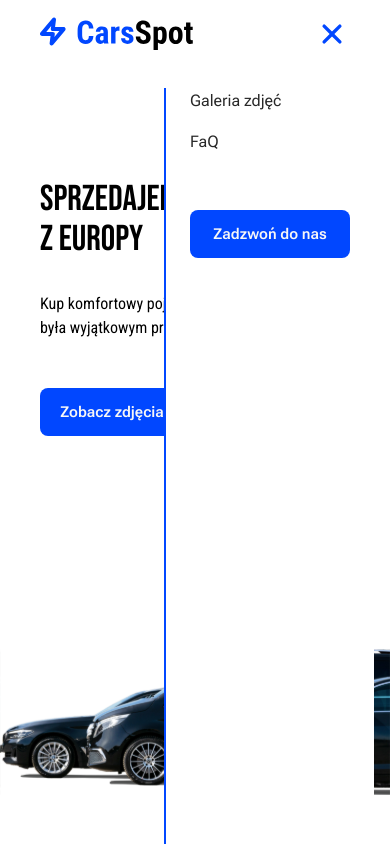
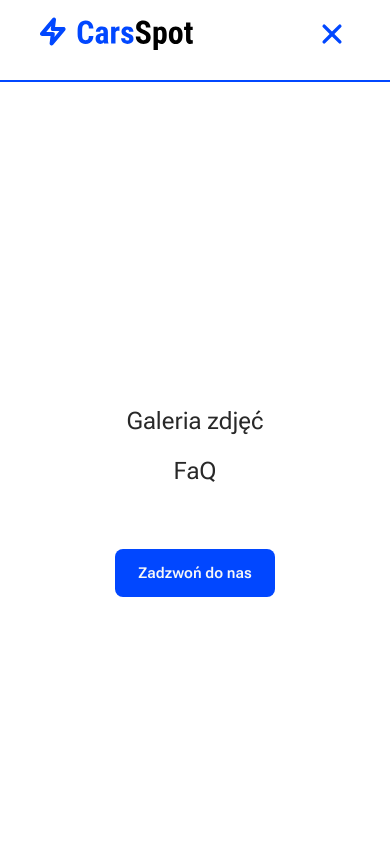
Before and after one commit to Slowikxx/cars_spot_recruitment, a React (Vite) app: page / in a window 390 px wide. Both pictures are taken after a click on the icon 335 px from the left and 33 px from the top of the page. Shown: the top 844 px of the page. Built offline with nearby package versions, Linux system fonts and the light colour scheme.

Commit message:
- changed mobile menu appearance

```diff
--- a/src/App.tsx
+++ b/src/App.tsx
@@ -8,8 +8,8 @@ import {
 
 const App = () => {
 	return (
-		<div className="overflow-x-hidden">
-			<main className="sm:px-24 px-6 h-full w-full">
+		<>
+			<main className="sm:px-24 px-6 h-full w-screen">
 				<Navigation />
 				<HeroSection />
 				<Gallery />
@@ -17,7 +17,7 @@ const App = () => {
 
 			<Information />
 			<Footer />
-		</div>
+		</>
 	);
 };
 
--- a/src/components/Footer.tsx
+++ b/src/components/Footer.tsx
@@ -6,7 +6,7 @@ const Footer = () => {
 			variants={footerAnim}
 			initial="hidden"
 			whileInView="show"
-			className="bg-gray-200 flex flex-row justify-between w-full h-16 items-center sm:px-24 px-6 border-t border-white overflow-x-hidden"
+			className="bg-gray-200 flex flex-row justify-between h-16 items-center sm:px-24 px-6 border-t border-white overflow-x-hidden"
 		>
 			<a
 				href="#"
--- a/src/components/Gallery.tsx
+++ b/src/components/Gallery.tsx
@@ -28,12 +28,12 @@ const Gallery = () => {
 	}, [carFilter]);
 
 	return (
-		<div id="gallery" className="overflow-x-hiddden">
-			<div>
+		<div id="gallery" className="overflow-x-hidden">
 			<motion.div
 				variants={slideIn('top', 'spring', 0.15)}
 				initial="hidden"
 				whileInView="show"
+				className="flex flex-col gap-0 w-96"
 			>
 				<p className="text-dark-blue font-normal font-robotoCondensed text-[21.5px] leading-[32.25px]">
 					Prezentacja firmy
@@ -62,29 +62,31 @@ const Gallery = () => {
 					</p>
 				))}
 			</motion.div>
-				<div className="mt-20 mb-12">
+			<div className="mt-20 mb-12 w-full overflow-x-hidden">
 				<div
 					className="flex flex-row gap-16 transition-transform duration-300"
-						style={{ transform: `translateX(${imageOffset}px)` }}
+					style={{ transform: `translateX(${Math.min(imageOffset, 0)}px)` }}
 				>
 					{carImages.map((car, i) => (
 						<motion.img
+							viewport={{ once: true }}
 							variants={
 								window.innerWidth < 768
 									? {}
 									: slideIn('left', 'spring', 0.2 * i)
 							}
-								initial="hidden"
-								whileInView="show"
+							initial={window.innerWidth < 768 ? '' : 'hidden'}
+							whileInView={window.innerWidth < 768 ? '' : 'show'}
 							key={i}
 							src={car.src}
 							alt={car.alt}
-								className="w-[600px] h-[446px] flex-shrink-0"
+							className="w-full max-w-[600px] h-[446px] flex-shrink-0"
 						/>
 					))}
 				</div>
 			</div>
-				<div className="w-full flex flex-row mb-20 gap-3 justify-center items-center">
+
+			<div className="flex flex-row mb-20 gap-3 justify-center items-center">
 				{[1, 2, 3, 4, 5].map((_, i) => (
 					<div
 						key={i}
@@ -98,7 +100,6 @@ const Gallery = () => {
 				))}
 			</div>
 		</div>
-		</div>
 	);
 };
 
--- a/src/components/Information.tsx
+++ b/src/components/Information.tsx
@@ -8,7 +8,7 @@ const InformationPiece = ({ direction }: { direction: string }) => {
 			variants={slideIn(direction, 'spring', 0.3)}
 			initial="hidden"
 			whileInView="show"
-			className="flex flex-col md:max-w-[580px] max-w-[500px] overflow-x-hidden"
+			className="flex flex-col md:max-w-[580px] max-w-[500px]"
 		>
 			<h1 className="font-bebasNeue font-normal text-2xl text-white mb-4">
 				Id nostrud enim esse consectetur in eu mollit fugiat aute. Velit nulla
@@ -37,7 +37,7 @@ const Information = () => {
 	return (
 		<div
 			id="faq"
-			className="flex w-full bg-gray-200 justify-between md:flex-row flex-col items-center md:px-24 px-6 md:py-[88px] py-16 gap-10"
+			className="flex bg-gray-200 justify-between md:flex-row flex-col items-center md:px-24 px-6 md:py-[88px] py-16 gap-10 overflow-x-hidden"
 		>
 			<InformationPiece direction="left" />
 			<InformationPiece direction="right" />
--- a/src/components/Navigation.tsx
+++ b/src/components/Navigation.tsx
@@ -1,20 +1,30 @@
 import CustomButton from './CustomButton';
-import { useState } from 'react';
+import { useState, useEffect } from 'react';
 import { RxHamburgerMenu } from 'react-icons/rx';
 import { IoClose } from 'react-icons/io5';
 import { textLogo } from '../assets';
 import { motion } from 'framer-motion';
-import { navAnim } from '../utils/animation';
+import { navAnim, slideIn } from '../utils/animation';
 
 const Navigation = () => {
 	const [menuOpened, setMenuOpened] = useState<boolean>(false);
+
+	useEffect(() => {
+		if (menuOpened) {
+			document.body.classList.add('overflow-hidden');
+		} else {
+			document.body.classList.remove('overflow-hidden');
+		}
+
+		return () => document.body.classList.remove('overflow-hidden');
+	}, [menuOpened]);
 
 	return (
 		<motion.nav
 			variants={navAnim}
 			initial="hidden"
 			whileInView="show"
-			className="max-w-full px-4 flex justify-between items-center py-4 bg-transparent overflow-x-hidden"
+			className="max-w-screen px-4 flex justify-between items-center py-4 bg-transparent overflow-x-hidden"
 		>
 			<div className="flex flex-row items-center gap-2 cursor-pointer">
 				<img src={textLogo} alt="carsspot_logo" />
@@ -64,8 +74,13 @@ const Navigation = () => {
 			</div>
 
 			{menuOpened && (
-				<div className="sm:hidden flex absolute top-20 right-0 mx-4 my-2 min-w-28 border-l-2 border-dark-blue max-h-full px-6 flex-col z-10 bg-white h-full">
-					<ul className="list-none flex flex-col flex-1 gap-4">
+				<motion.div
+					variants={slideIn('top', 'spring', -0.3)}
+					initial="hidden"
+					whileInView="show"
+					className="sm:hidden flex absolute top-20 right-0 w-full border-t-2 py-4 border-dark-blue px-6 flex-col z-10 bg-white h-full"
+				>
+					<ul className="list-none flex flex-col flex-1 gap-6 justify-center items-center">
 						<li>
 							<a
 								href="#gallery"
@@ -77,7 +92,7 @@ const Navigation = () => {
 										behavior: 'smooth',
 									});
 								}}
-								className="font-robotoFlex font-normal leading-6 text-gray-200 cursor-pointer hover:text-dark-blue hover:opacity-80"
+								className="font-robotoFlex font-normal leading-6 text-gray-200 cursor-pointer text-2xl hover:text-dark-blue hover:opacity-80"
 							>
 								Galeria zdjęć
 							</a>
@@ -93,7 +108,7 @@ const Navigation = () => {
 										behavior: 'smooth',
 									});
 								}}
-								className="font-robotoFlex font-normal leading-6 text-gray-200 cursor-pointer hover:text-dark-blue hover:opacity-80"
+								className="font-robotoFlex font-normal leading-6 text-2xl text-gray-200 cursor-pointer hover:text-dark-blue hover:opacity-80"
 							>
 								FaQ
 							</a>
@@ -103,7 +118,7 @@ const Navigation = () => {
 							additionalStyles="w-40 h-12 bg-dark-blue text-white-100 hover:opacity-80 mt-10"
 						/>
 					</ul>
-				</div>
+				</motion.div>
 			)}
 		</motion.nav>
 	);
```
Lines whose indentation alone changed are shown as unchanged.
